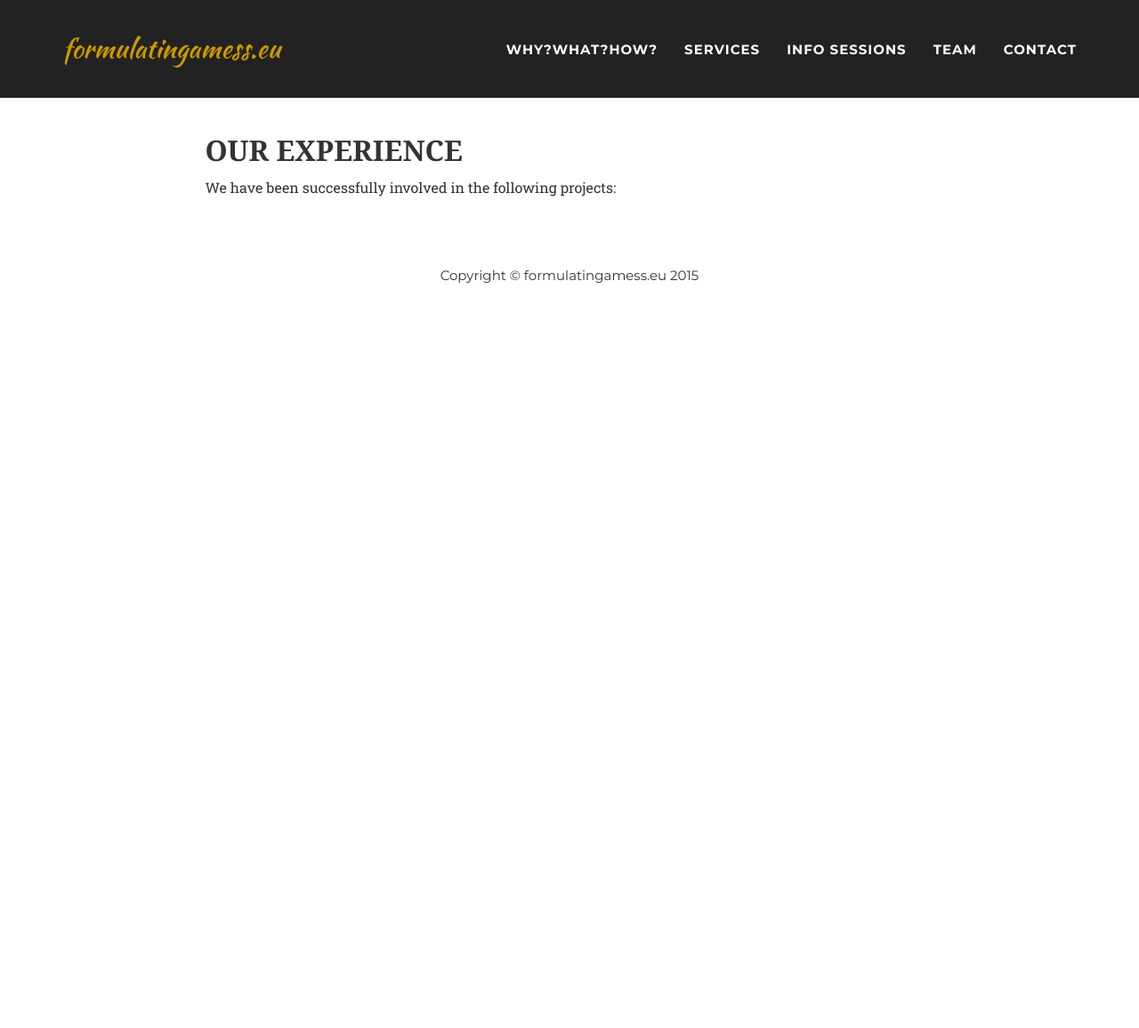
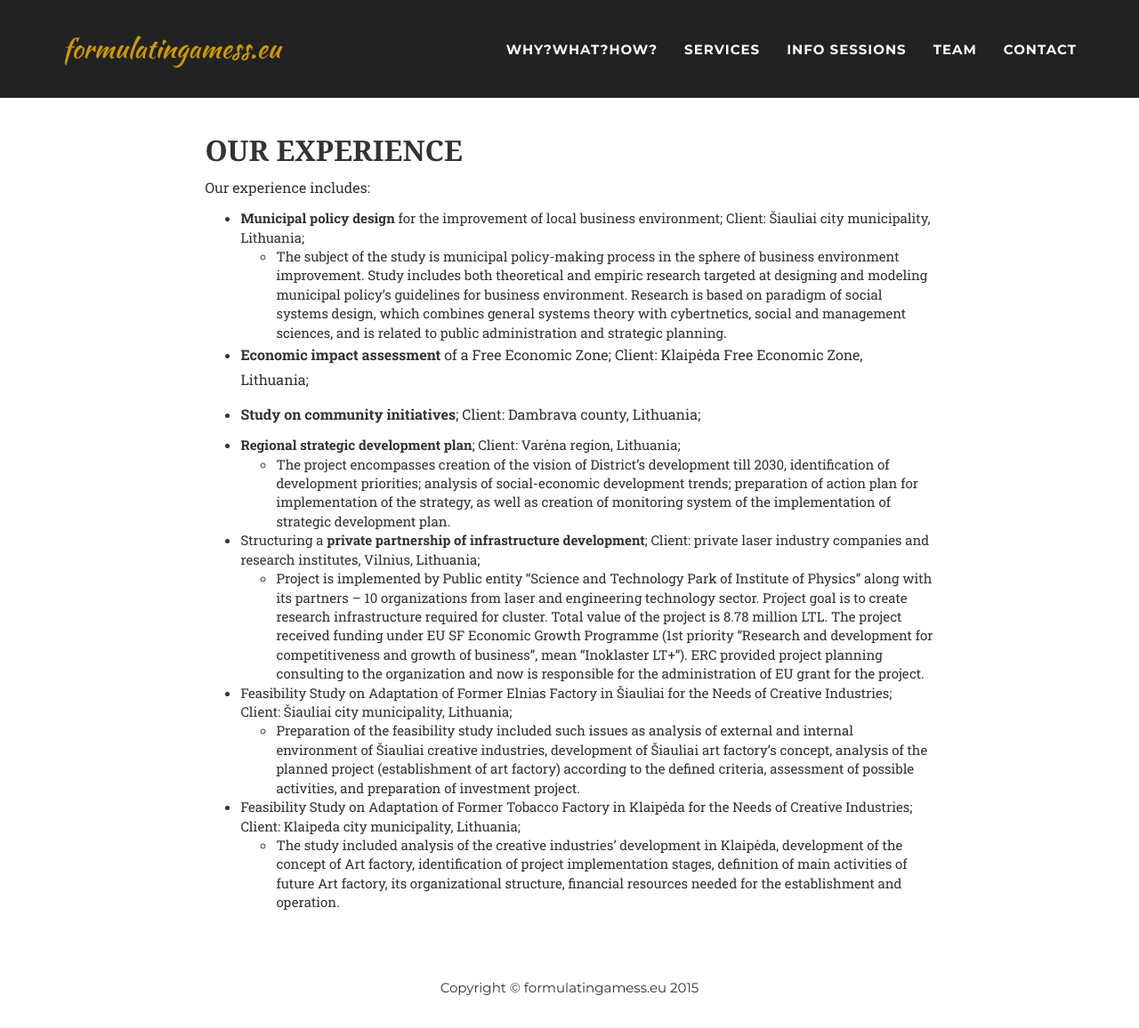
Before and after one commit to formulatingamess/www, a Jekyll site: the page built from services/experience.markdown, in a window 1280 px wide and 1156 px high. Shown: the whole window at 89% size. Built offline with Jekyll 4.4.1, drawn with Linux system fonts in a browser that asks for light colours; some web fonts are replaced.

Commit message:
added the description of services

```diff
--- a/services/consulting.markdown
+++ b/services/consulting.markdown
@@ -1,7 +1,6 @@
 ---
 title: Consulting and project management
-img: consulting.jpg
 layout: page
 ---
 
-We offer consulting and actual participation in stakeholder management initiatives / projects.
+We gained our knowledge and developed methodology of formulating a mess from the experience in the trenches. We offer our expertise and help in terms of consulting services related to public policy design, strategy formulation and implementation of ill-defined and complicated projects involving many stakeholders and interests, as well as plain stakeholders' analysis and project management. Our consulting services are specifically designed for helping organizations and institutions which need to make sense of and coordinate a large number of different interests in a diverse and changing social, economic or business environment.
--- a/services/experience.markdown
+++ b/services/experience.markdown
@@ -3,4 +3,23 @@ title: Our experience
 layout: page
 ---
 
-We have been successfully involved in the following projects:
+Our experience includes:
+
+* **Municipal policy design** for the improvement of local business environment; Client: Šiauliai city municipality, Lithuania;
+	* The subject of the study is municipal policy-making process in the sphere of business environment improvement. Study includes both theoretical and empiric research targeted at designing and modeling municipal policy’s guidelines for business environment. Research is based on paradigm of social systems design, which combines general systems theory with cybertnetics, social and management sciences, and is related to public administration and strategic planning.
+
+* **Economic impact assessment** of a Free Economic Zone; Client: Klaipėda Free Economic Zone, Lithuania;
+
+* **Study on community initiatives**; Client: Dambrava county, Lithuania;
+
+* **Regional strategic development plan**; Client: Varėna region, Lithuania;
+	* The project encompasses creation of the vision of District’s development till 2030, identification of development priorities; analysis of social-economic development trends; preparation of action plan for implementation of the strategy, as well as creation of monitoring system of the implementation of strategic development plan.
+
+* Structuring a **private partnership of infrastructure development**; Client: private laser industry companies and research institutes, Vilnius, Lithuania;
+	* Project is implemented by Public entity “Science and Technology Park of Institute of Physics” along with its partners – 10 organizations from laser and engineering technology sector. Project goal is to create research infrastructure required for cluster. Total value of the project is 8.78 million LTL. The project received funding under EU SF Economic Growth Programme (1st priority “Research and development for competitiveness and growth of business”, mean “Inoklaster LT+”). ERC provided project planning consulting to the organization and now is responsible for the administration of EU grant for the project.
+
+* Feasibility Study on Adaptation of Former Elnias Factory in Šiauliai for the Needs of Creative Industries; Client: Šiauliai city municipality, Lithuania;
+	* Preparation of the feasibility study included such issues as analysis of external and internal environment of Šiauliai creative industries, development of Šiauliai art factory’s concept, analysis of the planned project (establishment of art factory) according to the defined criteria, assessment of possible activities, and preparation of investment project.
+
+* Feasibility Study on Adaptation of Former Tobacco Factory in Klaipėda for the Needs of Creative Industries; Client: Klaipeda city municipality, Lithuania;
+	* The study included analysis of the creative industries’ development in Klaipėda, development of the concept of Art factory, identification of project implementation stages, definition of main activities of future Art factory, its organizational structure, financial resources needed for the establishment and operation.
```
Also changed, not shown: services/training.markdown (+19 -2 lines).
